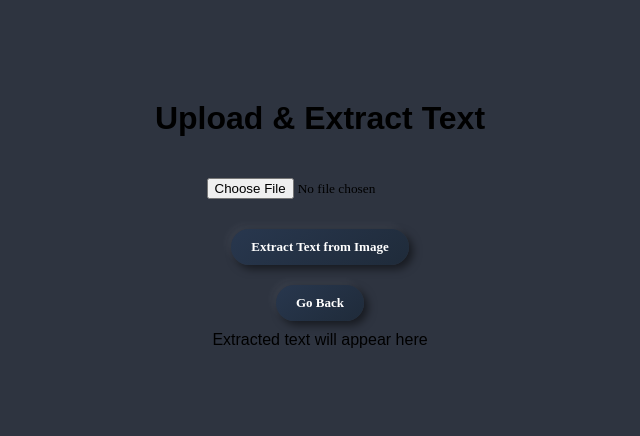
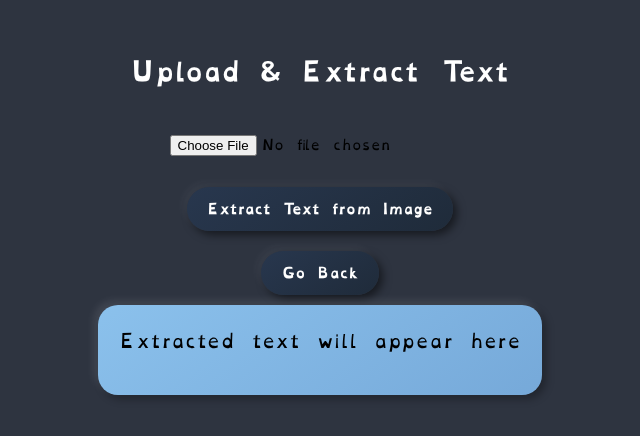
Before and after one commit to manavfoo/for-her, a plain HTML site: page extract.html in a window 1280 px wide. Shown: the part 196-632 px from the top of the page, without its empty margins (320-960 px from the left). Drawn offline with Linux system fonts and the light colour scheme.

Commit message:
Changes to extract page

```diff
--- a/extract.html
+++ b/extract.html
@@ -3,12 +3,21 @@
 <head>
     <meta charset="UTF-8">
     <meta name="viewport" content="width=device-width, initial-scale=1.0, user-scalable=no">
-    <title>Upload & Extract</title>
+    <title>Upload & Extract Text</title>
 
     <!-- Load Tesseract.js for OCR -->
     <script src="https://cdnjs.cloudflare.com/ajax/libs/tesseract.js/4.0.2/tesseract.min.js"></script>
 
     <style>
+        @font-face {
+            font-family: "OpenDyslexic";
+            src: url("./fonts/OpenDyslexic-Regular.woff2") format("woff2"),
+                 url("./fonts/OpenDyslexic-Regular.woff") format("woff"),
+                 url("./fonts/OpenDyslexic-Regular.ttf") format("truetype");
+            font-weight: normal;
+            font-style: normal;
+        }
+
         body {
             font-family: "OpenDyslexic", Arial, sans-serif;
             display: flex;
@@ -19,6 +28,12 @@
             margin: 0;
             padding: 10px;
             background-color: #2e3440;
+        }
+
+        h1 {
+            color: white;
+            font-size: 24px;
+            margin-bottom: 20px;
         }
 
         input {
@@ -47,15 +62,35 @@
             box-shadow: 2px 2px 6px rgba(0, 0, 0, 0.5), -2px -2px 6px rgba(255, 255, 255, 0.05);
             transform: scale(1.05);
         }
+
+        /* 🔹 Output Box for Extracted Text */
+        #output {
+            background: linear-gradient(145deg, #8bc1ec, #76a9d9); /* Light blue gradient */
+            color: black; /* Black text for better readability */
+            padding: 20px;
+            font-size: 18px;
+            border-radius: 20px; /* Smoothly rounded corners */
+            text-align: center;
+            min-height: 50px;
+            max-width: 100%;
+            word-wrap: break-word;
+            overflow-wrap: anywhere;
+            white-space: normal;
+            overflow: auto;
+            box-shadow: 4px 4px 8px rgba(0, 0, 0, 0.3), -4px -4px 8px rgba(255, 255, 255, 0.1); /* Subtle shadow */
+        }
     </style>
 </head>
 <body>
 
     <h1>Upload & Extract Text</h1>
+
+    <!-- File Input -->
     <input type="file" id="imageUpload" accept="image/*">
     <button onclick="extractText()">Extract Text from Image</button>
     <button onclick="window.location.href='index.html'">Go Back</button>
 
+    <!-- Output Box -->
     <div id="output">Extracted text will appear here</div>
 
     <script>
@@ -73,7 +108,7 @@
 
                 Tesseract.recognize(imageSrc, 'eng', { logger: m => console.log(m) })
                     .then(({ data: { text } }) => {
-                        document.getElementById("output").textContent = text;
+                        document.getElementById("output").textContent = text; // Display extracted text
                     })
                     .catch(err => {
                         console.error("Error extracting text:", err);
```
